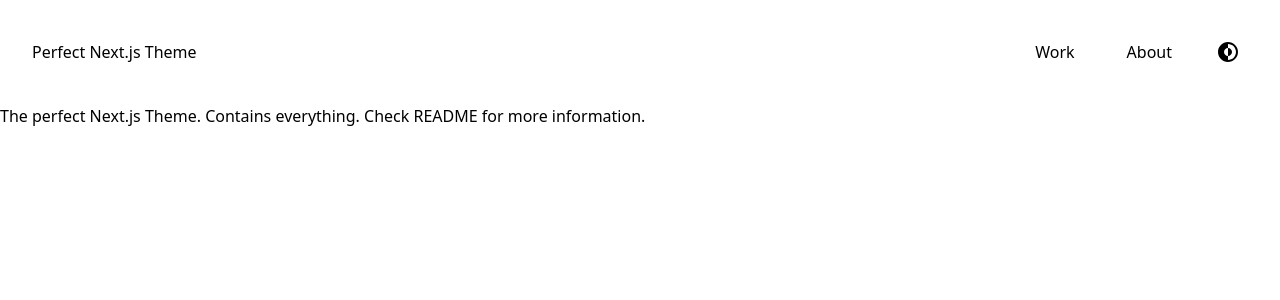
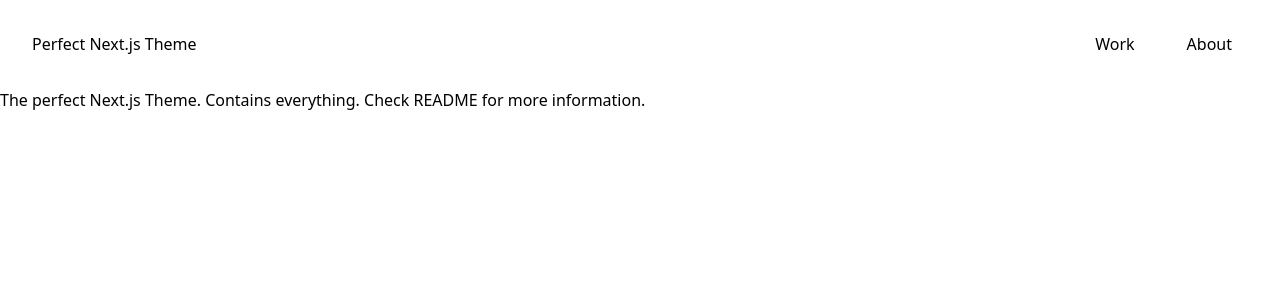
Before and after one commit to ntish25/portfoliothing, a Next.js app: page / in a window 1280 px wide. Shown: the top 300 px of the page. Built offline with nearby package versions, Linux system fonts and the light colour scheme.

Commit message:
no dark mode

```diff
--- a/components/nav.js
+++ b/components/nav.js
@@ -1,7 +1,5 @@
 import Link from 'next/link'
 import { useEffect } from 'react'
-import { CgDarkMode } from 'react-icons/cg'
-import {useTheme} from 'next-themes'
 
 const links = [
     { label: "Work", href: "/work" },
@@ -9,12 +7,11 @@
 ]
 
 export default function Nav() {
-    const {theme, setTheme} = useTheme()
     useEffect(() => {
         console.log('Made by Sarthak Mohanty. All Rights Reserved. Want to hire me? https://srtk.me')
     })
     return (
-        <nav className="dark:text-white">
+        <nav>
             <ul className="flex flex-wrap sm:justify-between items-start sm:items-center p-8 mt-6 sm:mt-0">
                 <li>Perfect Next.js Theme</li>
                 <ul className={`mx-auto sm:mx-0 flex flex-row space-x-5`}>
@@ -22,23 +19,13 @@
                         <li className="self-center" key={`${href}${label}`}>
                             <Link
                                 href={href}
-                                className={`font-inter px-4 py-2 rounded hover:bg-black dark:hover:bg-white hover:bg-opacity-10 dark:hover:bg-opacity-10`}>
+                                className={`font-inter px-4 py-2 rounded hover:bg-black hover:bg-opacity-10`}>
 
                                 {label}
 
                             </Link>
                         </li>
                     ))}
-                    <li>
-                        <button
-                            onClick={() => {
-                                setTheme(theme === 'dark' ? 'light' : 'dark');
-                                document.querySelector("#theme_toggle").classList.toggle("rotate-180");
-                            }}
-                            className="p-2 rounded-full hover:bg-black dark:hover:bg-white hover:bg-opacity-10 dark:hover:bg-opacity-10 transform duration-200" id="theme_toggle">
-                            <CgDarkMode size={24} />
-                        </button>
-                    </li>
                 </ul>
             </ul>
         </nav>
--- a/pages/index.js
+++ b/pages/index.js
@@ -3,7 +3,7 @@
 
 export default function Home() {
   return (
-    <div className="dark:text-white dark:bg-black">
+    <div>
       <HeadObject>
         {/* You can put extra tags in here, or leave it blank */}
       </HeadObject>
--- a/styles/globals.css
+++ b/styles/globals.css
@@ -1,11 +1,6 @@
 @tailwind base;
 @tailwind components;
 @tailwind utilities;
-
-html.dark {
-    color: #ffffff;
-    background-color: #000000;
-}
 
 /* Fixes Tailwind h-screen on iPhones */
 @supports (-webkit-touch-callout: none) {
--- a/tailwind.config.js
+++ b/tailwind.config.js
@@ -1,6 +1,5 @@
 module.exports = {
   content: ['./pages/**/*.{js,ts,jsx,tsx}', './components/**/*.{js,ts,jsx,tsx}'],
-  darkMode: 'class',
   theme: {
     extend: {},
   },
```
